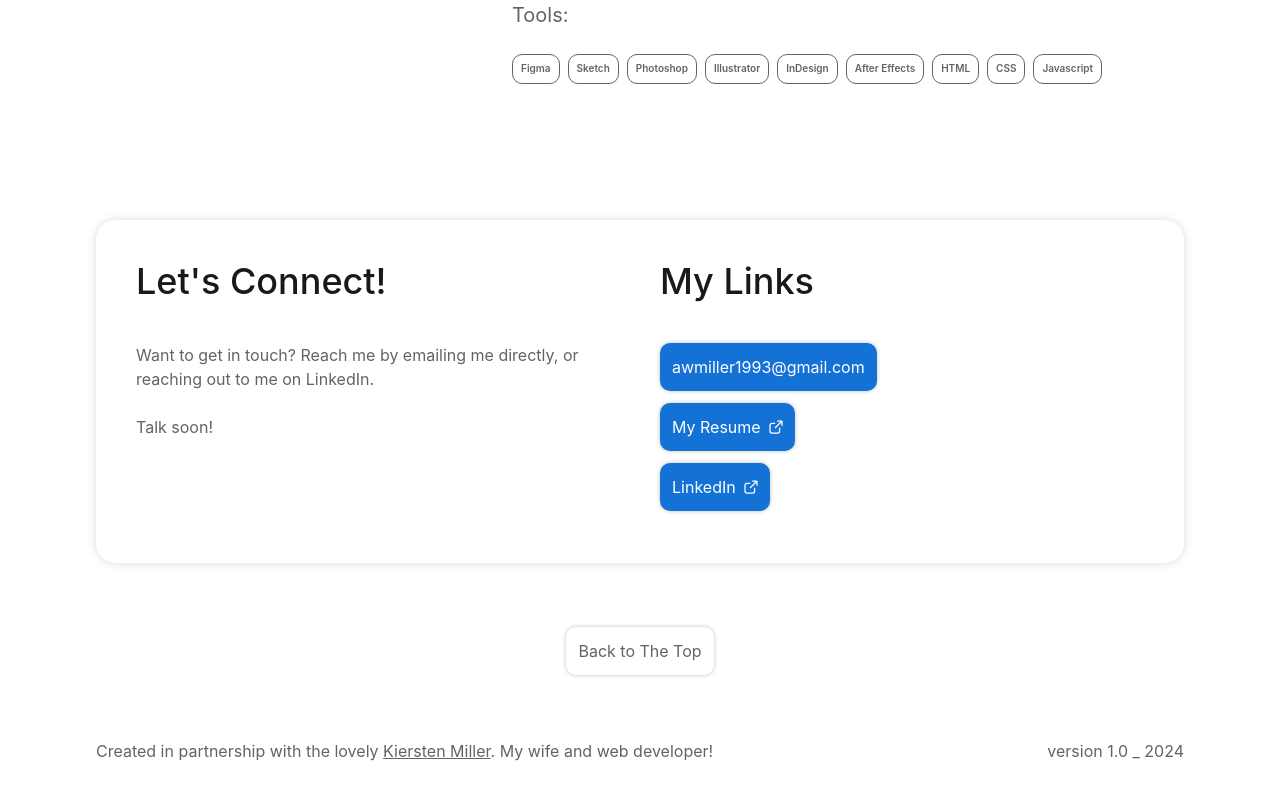
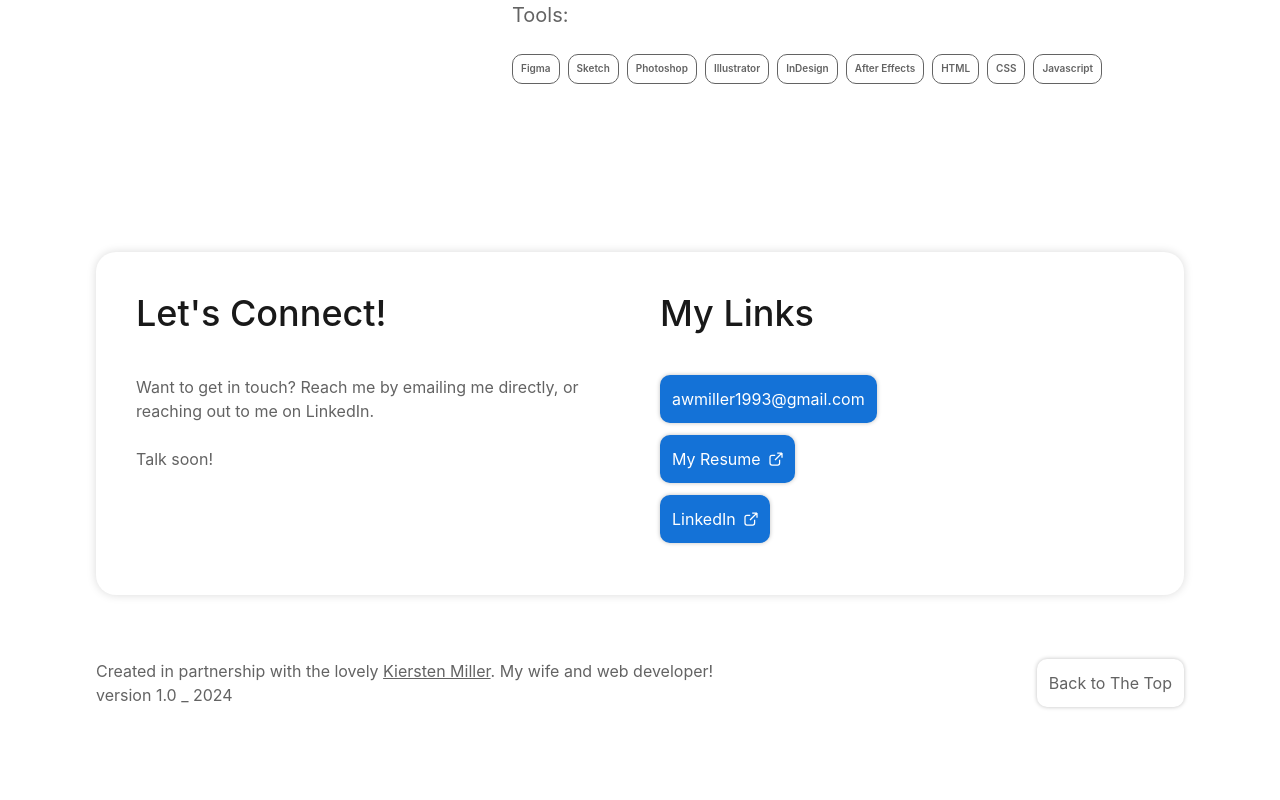
Before and after one commit to KierstenMiller/aaron-miller-portfolio-website, a Next.js app: page / in a window 1280 px wide. Shown: the part 1795-2595 px from the top of the page. After the commit the page ends 2566 px from the top, so only its background shows below. Built offline with nearby package versions, Linux system fonts and the light colour scheme.

Commit message:
adjusting placement of home back to top and home info jump link

```diff
--- a/app/page.module.scss
+++ b/app/page.module.scss
@@ -74,8 +74,10 @@
     display: grid;
     grid-template-columns: 1fr 2fr;
     gap: $xx-huge;
-    margin-top: $desktop-spacing * 2;
-    margin-bottom: $desktop-spacing * 2;
+    padding-top: $desktop-spacing; // splitting spacing between padding and margin so that "jump to link" lands comfortably above top of region
+    padding-bottom: $desktop-spacing; // splitting spacing between padding and margin so that "jump to link" lands comfortably above top of region
+    margin-top: $desktop-spacing;
+    margin-bottom: $desktop-spacing;
 
     @media screen and (max-width: $mobile-max) {
         display: block;
@@ -147,18 +149,15 @@
 }
 
 .back-to-top-container {
-    display: flex;
-    justify-content: center;
-    margin-top: $desktop-spacing;
-
-    @media screen and (max-width: $mobile-max) {
-        margin-top: $mobile-spacing;
+    @media screen and (max-width: $tablet-max) {
+        display: none;
     }
 }
 
 .home-footer {
     @include restricted-container;
     display: flex;
+    flex-wrap: wrap;
     justify-content: space-between;
     padding-bottom: $desktop-spacing;
 
--- a/app/page.tsx
+++ b/app/page.tsx
@@ -27,14 +27,14 @@ export default function Home() {
           </ul>
         </nav> */}
         <ProjectNav ariaLabel="Secondary" />
-        <div className={styles['profile']}>
-        <h2 className="secondary-title mobile-max-down-only">Hi, I&apos;m Aaron!</h2>
+        <div id="profile" className={styles['profile']}>
+          <h2 className="secondary-title mobile-max-down-only">Hi, I&apos;m Aaron!</h2>
           <div>
             <Image className="tablet-min-up-only" src='/static/images/aaron-profile-pic.jpg' alt="Aaron Miller headshot" width={1920} height={1080} />
             <Image className="mobile-max-down-only" src='/static/images/aaron-profile-pic_mobile.jpg' alt="Aaron Miller headshot" width={1920} height={1080} />
           </div>
           <div>
-            <h2 id="profile" className="secondary-title tablet-min-up-only">Hi, I&apos;m Aaron!</h2>
+            <h2 className="secondary-title tablet-min-up-only">Hi, I&apos;m Aaron!</h2>
             <p>I am a digital designer who loves creating clean web and branding experiences. I also specialize in the design of graphics, print, and typography.</p>
             <p>As a designer, I have experience working with creative partners that range from directors, project leads, copywriters, front-end developers, and fellow designers to create products that function seamlessly and look beautiful. I implement my designs using Adobe applications and have been building web and app designs in Sketch and Figma since 2018.</p>
             <p>I earned my Bachelor&apos;s of Graphic Design from the Minneapolis College of Art and Design in 2018. I have enjoyed working in multiple creative roles in a diverse array of studios and companies, including HCL Technologies, space150, and Sleep Number.</p>
@@ -75,13 +75,16 @@ export default function Home() {
             </div>
           </div>
         </div>
+
+      </main>
+      <footer className={styles['home-footer']}>
+        <div>
+          <p>Created in partnership with the lovely <a target="_blank" rel="noopener noreferrer" href="https://www.linkedin.com/in/kiersten-miller-20a292166/">Kiersten Miller</a>. My wife and web developer!</p>
+          <p>version 1.0 _ 2024</p>
+        </div>
         <div className={styles['back-to-top-container']}>
           <a className="ghostly-button" href="#top">Back to The Top</a>
         </div>
-      </main>
-      <footer className={styles['home-footer']}>
-        <p>Created in partnership with the lovely <a target="_blank" rel="noopener noreferrer" href="https://www.linkedin.com/in/kiersten-miller-20a292166/">Kiersten Miller</a>. My wife and web developer!</p>
-        <p>version 1.0 _ 2024</p>
       </footer>
     </div>
   );
```
